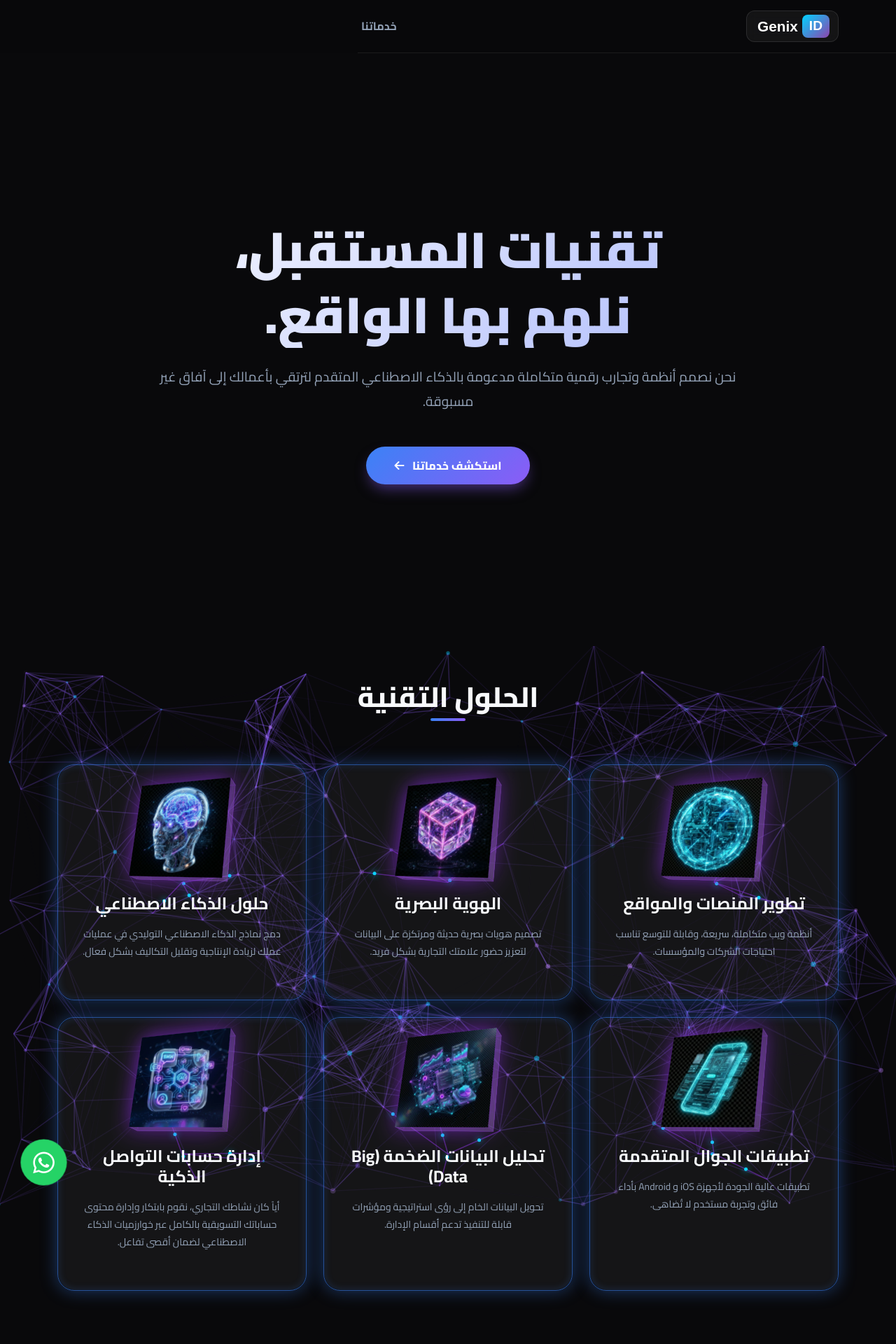
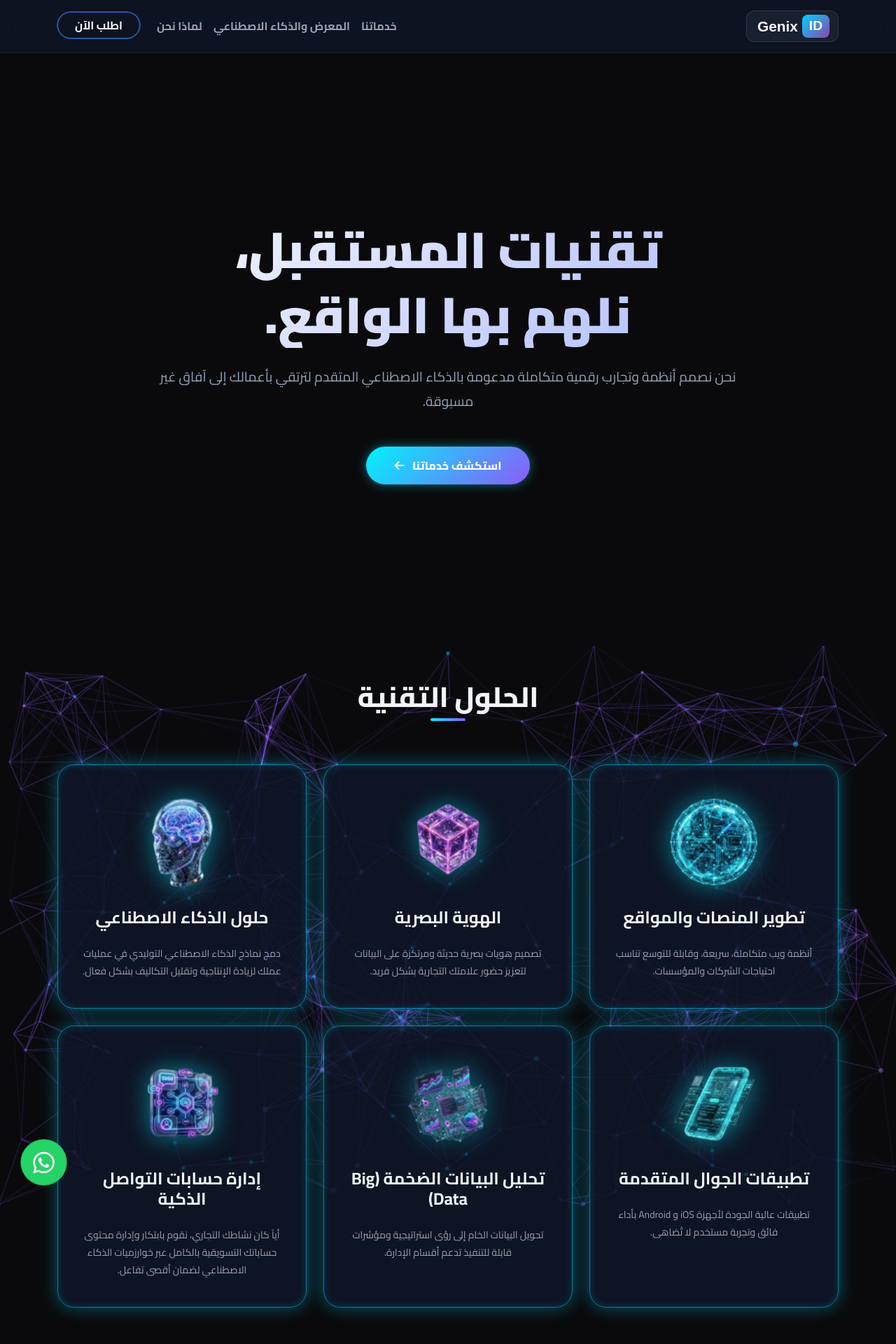
Before and after one commit to AlaliKhaled/ID-Genix, a Flask app: page / in a window 1280 px wide, after a click on "خدماتنا". Shown: the top 1920 px of the page at 70% size. Run offline with Flask 3, Linux system fonts and the light colour scheme; some libraries are stand-ins or nearby versions.

Commit message:
Apply ultimate 3D layout, constraints, and dark physics edits

```diff
--- a/templates/index.html
+++ b/templates/index.html
@@ -15,19 +15,25 @@
 
     <style>
         :root {
-            --bg-dark: #09090b;
+            --bg-dark: #0a0a0c;
             --card-glass: rgba(255, 255, 255, 0.03);
-            --card-border: rgba(255, 255, 255, 0.08);
-            --neon-blue: #3b82f6;
+            --card-border: rgba(255, 255, 255, 0.05);
+            --neon-blue: #00f2ff;
             --neon-purple: #8b5cf6;
-            --text-main: #f8fafc;
+            --text-main: #f1f5f9;
             --text-muted: #94a3b8;
+        }
+
+        #services {
+            perspective: 1200px;
+            transform-style: preserve-3d;
         }
 
         body {
             background-color: var(--bg-dark);
             color: var(--text-main);
             overflow-x: hidden;
+            transition: background-color 0.3s ease, color 0.3s ease;
         }
 
         #particles-js {
@@ -84,12 +98,14 @@
         }
 
         /* Service Cards Cube Setup */
-        .service-img-wrap { width: 120px; height: 120px; }
-        .service-img-wrap .cube { transform: translateZ(30px) rotateY(-15deg) rotateX(10deg); }
-        .glass-card:hover .service-img-wrap .cube, .glass-card.in-focus .service-img-wrap .cube {
-            transform: translateZ(80px) rotateY(-25deg) rotateX(15deg);
-        }
-        .glass-card:hover .cube-core-light, .glass-card.in-focus .cube-core-light { opacity: 1; animation: corePulse 1s infinite alternate; }
+        .service-img-wrap { width: 140px; height: 140px; margin: 0 auto; z-index: 10; display: flex; justify-content: center; position: relative; }
+
+        /* Remove 3D boundaries for transparent PNG assets */
+        .service-img-wrap .face:not(.front) { display: none !important; }
+        .service-img-wrap .cube-core-light { display: none !important; }
+
+        /* Removed customFloat animation from wrapping cube to allow precise image transformation */
+        .service-img-wrap .cube { transform: translateZ(5px); }
 
         @keyframes corePulse {
             0% { transform: translate(-50%, -50%) translateZ(0px) scale(0.8); }
@@ -100,7 +116,7 @@
 
         .navbar-custom {
             position: relative; z-index: 10;
-            background: rgba(9, 9, 11, 0.7);
+            background: rgba(15, 23, 42, 0.7);
             backdrop-filter: blur(12px);
             -webkit-backdrop-filter: blur(12px);
             border-bottom: 1px solid var(--card-border);
@@ -184,13 +206,13 @@
             padding: 15px 40px;
             border-radius: 30px;
             font-weight: 800;
-            box-shadow: 0 10px 20px -5px rgba(139, 92, 246, 0.5);
-            transition: all 0.4s cubic-bezier(0.175, 0.885, 0.32, 1.275);
+            animation: breathingGlowBtn 3s infinite;
+            transition: all 0.5s cubic-bezier(0.4, 0, 0.2, 1);
         }
         .btn-glow:hover {
             transform: translateY(-5px) scale(1.05);
-            box-shadow: 0 15px 25px -5px rgba(139, 92, 246, 0.9);
             color: white;
+            animation-play-state: paused;
         }
 
         .glass-card {
@@ -199,50 +221,82 @@
             border-radius: 24px;
             padding: 40px 30px;
             height: 100%;
-            transition: all 0.5s ease;
+            transition: all 0.5s cubic-bezier(0.4, 0, 0.2, 1);
             cursor: pointer;
             position: relative;
             transform-style: preserve-3d;
             transform: translate3d(0,0,0);
             will-change: transform, box-shadow;
+            display: flex;
+            flex-direction: column;
+            align-items: center;
+            justify-content: flex-start;
+            gap: 24px;
         }
         .glass-card::before {
             content: '';
             position: absolute;
             top: 0; left: 0; width: 100%; height: 100%;
             background: var(--card-glass);
-            backdrop-filter: blur(16px);
-            -webkit-backdrop-filter: blur(16px);
+            backdrop-filter: blur(10px);
+            -webkit-backdrop-filter: blur(10px);
             border-radius: inherit;
-            transition: background 0.5s ease;
+            transition: background 0.5s cubic-bezier(0.4, 0, 0.2, 1);
             transform: translateZ(-1px);
         }
+        .glass-card > * {
+            position: relative;
+            z-index: 10;
+            margin-top: 0 !important;
+            margin-bottom: 0 !important;
+            background-color: transparent !important;
+        }
         .glass-card:hover, .glass-card.in-focus {
-            border-color: rgba(59, 130, 246, 0.6);
-            box-shadow: 0 0 25px rgba(59, 130, 246, 0.4), inset 0 0 12px rgba(59, 130, 246, 0.2);
+            border-color: rgba(0, 210, 255, 0.6);
+            box-shadow: 0 0 25px rgba(0, 210, 255, 0.4), inset 0 0 12px rgba(0, 210, 255, 0.2);
         }
         .glass-card:hover::before, .glass-card.in-focus::before {
-            background: rgba(255, 255, 255, 0.05);
+            background: rgba(15, 23, 42, 0.8);
         }
 
         .service-img {
-            width: 120px;
-            height: 120px;
+            max-width: 140px;
+            height: 140px;
+            width: 100%;
             object-fit: contain;
-            margin-bottom: 25px;
-            mix-blend-mode: screen; /* Effectively masks black background out making it transparent/holographic */
-            filter: drop-shadow(0 0 15px rgba(138, 43, 226, 0.8)); /* Neon glow emitting light */
-            background: transparent !important;
-            transition: transform 0.5s ease;
+            margin-bottom: 0;
+            mix-blend-mode: screen;
+            filter: drop-shadow(0 0 18px rgba(0, 242, 255, 0.5));
+            background-color: transparent !important;
+            transition: transform 0.6s cubic-bezier(0.4, 0, 0.2, 1), filter 0.6s cubic-bezier(0.4, 0, 0.2, 1);
+            transform-style: preserve-3d;
+            position: relative;
+            z-index: 10;
+        }
+
+        @media (min-width: 769px) {
+            .glass-card:hover .service-img {
+                transform: translateZ(30px) rotateY(-12deg) rotateX(12deg);
+                filter: drop-shadow(0 0 24px rgba(0, 242, 255, 0.7));
+            }
+        }
+        @media (max-width: 768px) {
+            .glass-card.in-focus .service-img {
+                transform: translateZ(10px) rotateY(-6deg) rotateX(6deg);
+                filter: drop-shadow(0 0 24px rgba(0, 242, 255, 0.6));
+            }
         }
 
         .tilt-icon {
             display: inline-block;
-            transition: transform 0.5s ease;
-            transform: translateZ(30px);
+            transition: all 0.5s cubic-bezier(0.4, 0, 0.2, 1);
+            transform: translateZ(5px);
+            mix-blend-mode: screen; /* Hologram Masking */
+            filter: drop-shadow(0 0 15px rgba(0, 242, 255, 0.4));
+            will-change: transform;
         }
         .glass-card:hover .tilt-icon, .glass-card.in-focus .tilt-icon {
-            transform: translateZ(60px) scale(1.1);
+            transform: translateZ(10px) scale(1.05);
         }
 
         .section-title {
@@ -500,7 +584,7 @@
                 <div class="glass-card text-center" onclick="openOrderModal('تطوير المنصات')">
                     <div class="cube-container service-img-wrap mx-auto mb-4">
                         <div class="cube">
-                            <div class="face front"><img src="{{ url_for('static', filename='images/website.png') }}" class="service-img w-100 h-100 object-fit-contain m-0" alt="Website"></div>
+                            <div class="face front"><img src="{{ url_for('static', filename='images/body6.png') }}" class="service-img w-100 h-100 object-fit-contain m-0" alt="Website"></div>
                             <div class="face back glass-panel"></div><div class="face left glass-panel"></div><div class="face right glass-panel"></div><div class="face top glass-panel"></div><div class="face bottom glass-panel"></div><div class="cube-core-light"></div>
                         </div>
                     </div>
@@ -512,7 +596,7 @@
                 <div class="glass-card text-center" onclick="openOrderModal('الهوية البصرية')">
                     <div class="cube-container service-img-wrap mx-auto mb-4">
                         <div class="cube">
-                            <div class="face front"><img src="{{ url_for('static', filename='images/identity.png') }}" class="service-img w-100 h-100 object-fit-contain m-0" alt="Identity"></div>
+                            <div class="face front"><img src="{{ url_for('static', filename='images/body3.png') }}" class="service-img w-100 h-100 object-fit-contain m-0" alt="Identity"></div>
                             <div class="face back glass-panel"></div><div class="face left glass-panel"></div><div class="face right glass-panel"></div><div class="face top glass-panel"></div><div class="face bottom glass-panel"></div><div class="cube-core-light"></div>
                         </div>
                     </div>
@@ -524,7 +608,7 @@
                 <div class="glass-card text-center" onclick="openOrderModal('حلول الذكاء الاصطناعي')">
                     <div class="cube-container service-img-wrap mx-auto mb-4">
                         <div class="cube">
-                            <div class="face front"><img src="{{ url_for('static', filename='images/ai.png') }}" class="service-img w-100 h-100 object-fit-contain m-0" alt="AI"></div>
+                            <div class="face front"><img src="{{ url_for('static', filename='images/body1.png') }}" class="service-img w-100 h-100 object-fit-contain m-0" alt="AI"></div>
                             <div class="face back glass-panel"></div><div class="face left glass-panel"></div><div class="face right glass-panel"></div><div class="face top glass-panel"></div><div class="face bottom glass-panel"></div><div class="cube-core-light"></div>
                         </div>
                     </div>
@@ -536,7 +620,7 @@
                 <div class="glass-card text-center" onclick="openOrderModal('تطوير تطبيقات الجوال')">
                     <div class="cube-container service-img-wrap mx-auto mb-4">
                         <div class="cube">
-                            <div class="face front"><img src="{{ url_for('static', filename='images/mobile.png') }}" class="service-img w-100 h-100 object-fit-contain m-0" alt="Mobile"></div>
+                            <div class="face front"><img src="{{ url_for('static', filename='images/body2.png') }}" class="service-img w-100 h-100 object-fit-contain m-0" alt="Mobile"></div>
                             <div class="face back glass-panel"></div><div class="face left glass-panel"></div><div class="face right glass-panel"></div><div class="face top glass-panel"></div><div class="face bottom glass-panel"></div><div class="cube-core-light"></div>
                         </div>
                     </div>
@@ -548,7 +632,7 @@
                 <div class="glass-card text-center" onclick="openOrderModal('تحليل البيانات الضخمة')">
                     <div class="cube-container service-img-wrap mx-auto mb-4">
                         <div class="cube">
-                            <div class="face front"><img src="{{ url_for('static', filename='images/data.png') }}" class="service-img w-100 h-100 object-fit-contain m-0" alt="Data"></div>
+                            <div class="face front"><img src="{{ url_for('static', filename='images/body5.png') }}" class="service-img w-100 h-100 object-fit-contain m-0" alt="Data"></div>
                             <div class="face back glass-panel"></div><div class="face left glass-panel"></div><div class="face right glass-panel"></div><div class="face top glass-panel"></div><div class="face bottom glass-panel"></div><div class="cube-core-light"></div>
                         </div>
                     </div>
@@ -560,7 +644,7 @@
                 <div class="glass-card text-center" onclick="openOrderModal('إدارة المحتوى بالذكاء الاصطناعي')">
                     <div class="cube-container service-img-wrap mx-auto mb-4">
                         <div class="cube">
-                            <div class="face front"><img src="{{ url_for('static', filename='images/social_media.png') }}" class="service-img w-100 h-100 object-fit-contain m-0" alt="Social Media"></div>
+                            <div class="face front"><img src="{{ url_for('static', filename='images/body4.png') }}" class="service-img w-100 h-100 object-fit-contain m-0" alt="Social Media"></div>
                             <div class="face back glass-panel"></div><div class="face left glass-panel"></div><div class="face right glass-panel"></div><div class="face top glass-panel"></div><div class="face bottom glass-panel"></div><div class="cube-core-light"></div>
                         </div>
                     </div>
@@ -1008,16 +1092,37 @@
         }
         drawNeuralLinks();
 
-        // Initialize Vanilla-Tilt with Gyroscope & Touch Enablement
+        // Initialize Context-Aware Vanilla-Tilt
         document.addEventListener('DOMContentLoaded', () => {
-            const tiltElements = document.querySelectorAll(".glass-card, .portfolio-item");
+            const isDesktop = window.innerWidth > 768;
 
-            VanillaTilt.init(tiltElements, {
-                max: 15,
+            if (isDesktop) {
+                // Desktop: Premium heavy tilt focused ONLY on interior holograms
+                const hqElements = document.querySelectorAll(".portfolio-item, .tilt-icon");
+                VanillaTilt.init(hqElements, {
+                    max: 5,
+                    speed: 500,
+                    perspective: 1500,
+                    glare: true,
+                    "max-glare": 0.15,
+                    scale: 1.02
+                });
+
+                hqElements.forEach(el => {
+                    const triggerOn = () => activeCubes.add(el);
+                    const triggerOff = () => activeCubes.delete(el);
+                    el.addEventListener('mouseenter', triggerOn);
+                    el.addEventListener('mouseleave', triggerOff);
+                });
+            } else {
+                // Mobile: Robust overarching bounding tracking (fast Gyro interaction)
+                const mobileElements = document.querySelectorAll(".portfolio-item");
+                VanillaTilt.init(mobileElements, {
+                    max: 5,
                     speed: 400,
                     glare: true,
-                "max-glare": 0.3,
-                scale: 1.05,
+                    "max-glare": 0.15,
+                    scale: 1.02,
                     gyroscope: true,
                     gyroscopeMinAngleX: -45,
                     gyroscopeMaxAngleX:  45,
@@ -1025,8 +1130,15 @@
                     gyroscopeMaxAngleY:  45
                 });
 
+                mobileElements.forEach(el => {
+                    const triggerOn = () => activeCubes.add(el);
+                    const triggerOff = () => activeCubes.delete(el);
+                    el.addEventListener('touchstart', triggerOn, {passive: true});
+                    el.addEventListener('touchend', triggerOff);
+                });
+            }
+
             // iOS 13+ Gyroscope Permission Request Fallback
-            // Apple requires explicit user permission triggered by a user action to use gyroscope
             let gyroPermissionGranted = false;
             document.body.addEventListener('click', () => {
                 if (!gyroPermissionGranted && typeof DeviceOrientationEvent !== 'undefined' && typeof DeviceOrientationEvent.requestPermission === 'function') {
@@ -1038,17 +1150,6 @@
                     }).catch(console.error);
                 }
             }, { once: true });
-
-            // Bind Neural Links Logic (Touch & Mouse equivalents)
-            tiltElements.forEach(el => {
-                const triggerOn = () => activeCubes.add(el);
-                const triggerOff = () => activeCubes.delete(el);
-
-                el.addEventListener('mouseenter', triggerOn);
-                el.addEventListener('mouseleave', triggerOff);
-                el.addEventListener('touchstart', triggerOn, {passive: true});
-                el.addEventListener('touchend', triggerOff);
-            });
 
             // Mobile Auto-Scroll Center Focus (Intersection Observer)
             const focusObserver = new IntersectionObserver((entries) => {
@@ -1063,11 +1164,12 @@
                     }
                 });
             }, {
-                rootMargin: '-35% 0px -35% 0px', // Strict center boundary (30% vertical safe zone)
-                threshold: 0
+                rootMargin: '-25% 0px -25% 0px', // Mid-screen intersection trigger
+                threshold: 0.1
             });
 
-            document.querySelectorAll('.glass-card').forEach(el => focusObserver.observe(el));
+            // Apply observer to all interactive cards on mobile and desktop for consistency
+            document.querySelectorAll('.glass-card, .portfolio-item').forEach(el => focusObserver.observe(el));
         });
     </script>
 </body>
```
Also changed, not shown: other parts of templates/index.html (+44 -0 lines), static/images/ai.png (deleted), static/images/body1.png (added), static/images/body2.png (added), static/images/body3.png (added), static/images/body4.png (added), static/images/body5.png (added), static/images/body6.png (added), static/images/data.png (deleted), static/images/identity.png (deleted), static/images/mobile.png (deleted), static/images/social_media.png (deleted), static/images/website.png (deleted). Lines whose indentation alone changed are shown as unchanged.
